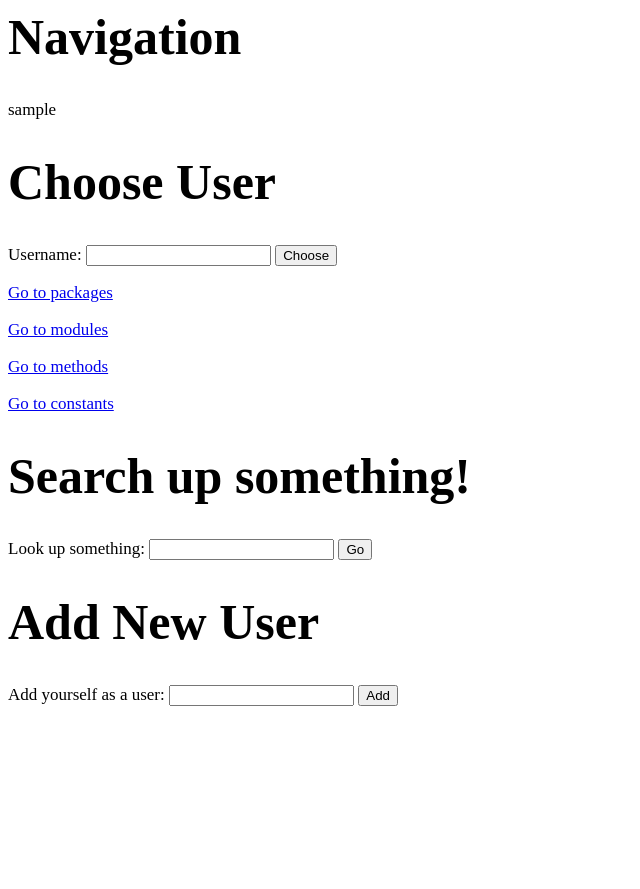
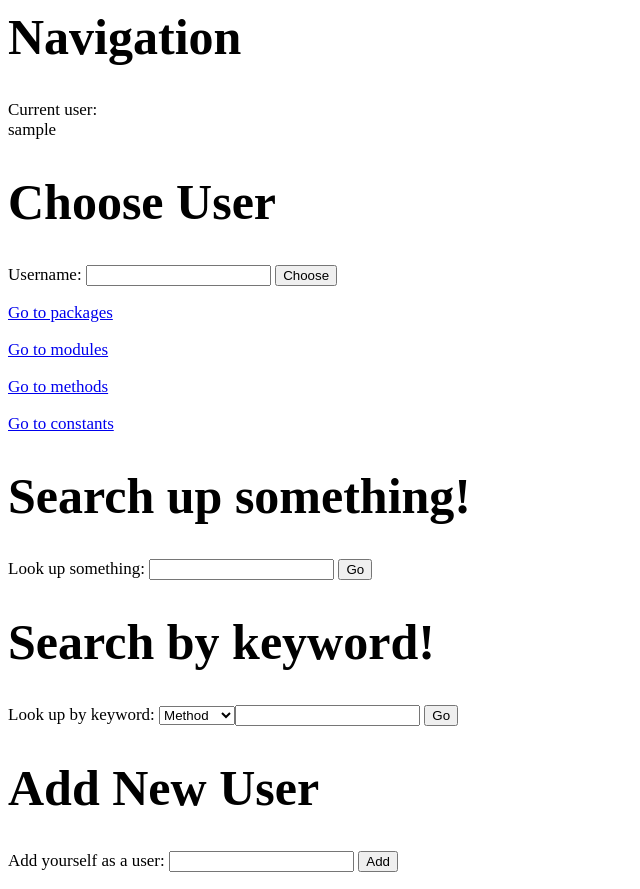
Before and after one commit to sedona-thomas/Database-Project, a Flask app: template webserver/templates/index.html in a window 1280 px wide. Shown: the whole page, without its empty margins (0-640 px from the left). Before the commit the page ends 706 px from the top, so only its background shows below. Run offline with Flask 2, Linux system fonts and the light colour scheme; the template is opened without the code that fills it: most values are stand-ins (such as "Sample title", 1, 10 or a date in 2020); parts of the project's set-up code (start-up, migrations or seed data) failed here and were passed over.

Commit message:
man oh man who knew that formatting strings was so hard

```diff
--- a/webserver/server.py
+++ b/webserver/server.py
@@ -166,7 +166,7 @@ def constants():
 
 
 
-
+# currently gives filepath for given package or module
 @app.route('/search_results', methods=['POST'])
 def search_results():
     cursor = g.conn.execute("SELECT github_link FROM code WHERE filepath in (SELECT package.filepath FROM package WHERE package.name LIKE %s) OR filepath in (SELECT module.filepath FROM module WHERE module.name LIKE %s)",request.form['code'],request.form['code'])
@@ -177,6 +177,17 @@ def search_results():
     context = dict(data = data)
     return render_template("search_results.html", **context)
 
+# looks up by keyword and selected type of thing
+@app.route('/keyword_results',methods=['POST'])
+def keyword_results():
+	command = text("SELECT {1}.* FROM {1}, {1}_keywords WHERE ('{0}' = {1}_keywords.keyword) AND ({1}_keywords.name = {1}.name)".format(request.form['keyword'],request.form['type_name']))
+	cursor = g.conn.execute(command)
+	data = []
+	for result in cursor:
+		data.append(result)
+	cursor.close()
+	context = dict(data = data)
+	return render_template("keyword_results.html", **context)
 
 '''
     Add Information to Database
--- a/webserver/templates/index.html
+++ b/webserver/templates/index.html
@@ -10,7 +10,7 @@
 <body>
   <h1>Navigation</h1>
 
-  <div>{{username}}</div>
+  Current user: <div>{{username}}</div>
 
   <h1>Choose User</h1>
     <form method="POST" action="/choose_user">
@@ -27,6 +27,17 @@
 	<p>Look up something: <input type="text" name="code"> <input type="submit" value="Go"></p>
     </form>
 
+<h1> Search by keyword!</h1>
+<form method="POST" action="/keyword_results">
+<p>Look up by keyword:
+<select name="type_name" id="type_name">
+	<option value="method">Method</option>
+	<option value="constant">Constant</option>
+	<option value="package">Package</option>
+	<option value="module">Module</option>
+<input type="text" name="keyword"> <input type="submit" value="Go"></p>
+</form>
+
   <h1>Add New User</h1>
     <form method="POST" action="/add_user">
     <p>Add yourself as a user: <input type="text" name="name"> <input type="submit" value="Add"></p>
```
Also changed, not shown: webserver/templates/keyword_results.html (added, +47 -0 lines).
